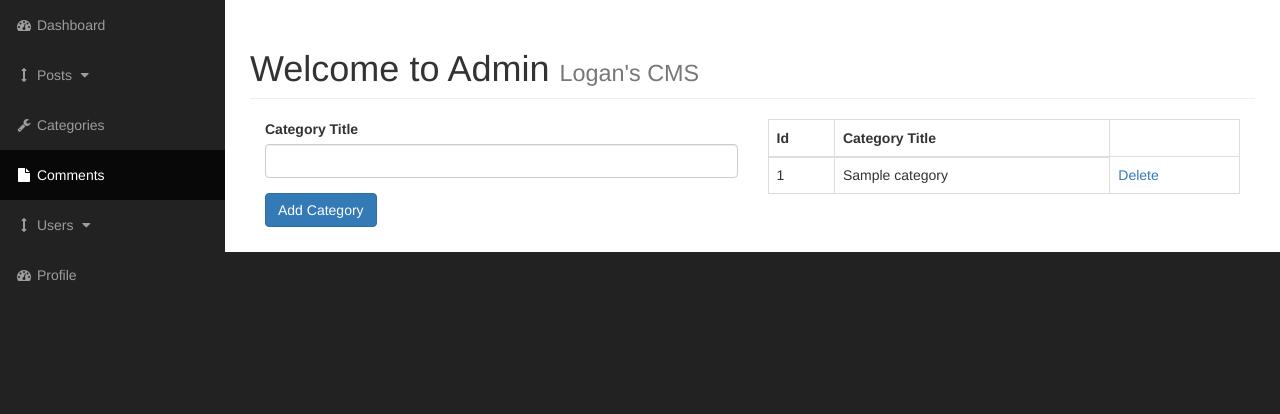
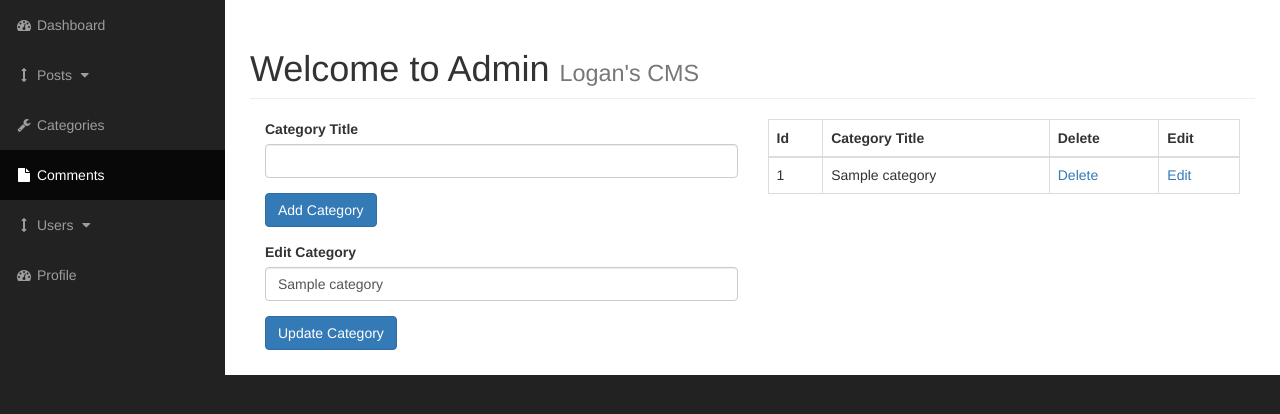
Before and after one commit to HsiaRepo/cms, a PHP site: page /admin/categories.php?edit=1 in a window 1280 px wide. Shown: the part 51-465 px from the top of the page. Run offline with PHP 8.4, Linux system fonts and the light colour scheme; tables that the repository leaves empty or names only in its code hold one stand-in row (values such as "Sample post").

Commit message:
added admin update category functionality. refactored and sanitized sqli connections

```diff
--- a/admin/categories.php
+++ b/admin/categories.php
@@ -19,11 +19,12 @@
                     </h1>
 
                     <div class="col-xs-6">
+
                         <?php
 
                         if (isset($_POST['submit'])) {
 
-                            // Checking if user submits
+                            // TODO Checking if user submits
                             // echo "<h1>Hello!</h1>";
 
                             $cat_title = $_POST['cat_title'];
@@ -35,23 +36,25 @@
                             } else {
 
                                 // TODO Add Logic
-                                $query = "INSERT INTO categories(cat_title) ";
-                                $query.= "VALUE('{$cat_title}')";
+                                $query = "INSERT INTO categories(cat_title) VALUES (?)";
+                                $stmt = mysqli_prepare($connection, $query);
 
-                                $create_category_query = mysqli_query($connection, $query);
+                                // Bind the parameter
+                                mysqli_stmt_bind_param($stmt, 's', $cat_title);
 
-                                if (!$create_category_query){
+                                // Execute the statement
+                                $result = mysqli_stmt_execute($stmt);
+
+                                if (!$result) {
                                     die('QUERY FAILED' . mysqli_error($connection));
                                 }
 
                             }
-
                         }
-
 
                         ?>
 
-
+                        <!-- Add Category -->
                         <form action="" method="post">
                             <div class="form-group">
                                 <label for="cat-title">Category Title</label>
@@ -60,9 +63,18 @@
                             <div class="form-group">
                                 <input class="btn btn-primary" type="submit" name="submit" value="Add Category">
                             </div>
+                        </form>
 
-                        </form>
-                    </div><!-- Add Category Form -->
+                        <?php
+
+                        if (isset($_GET['edit'])) {
+                            $cat_id = $_GET['edit'];
+                            include "includes/update_categories.php";
+                        }
+
+                        ?>
+
+                    </div><!-- Category Forms -->
 
                     <div class="col-xs-6">
                         <table class="table table-bordered table-hover">
@@ -70,6 +82,8 @@
                             <tr>
                                 <th>Id</th>
                                 <th>Category Title</th>
+                                <th>Delete</th>
+                                <th>Edit</th>
                             </tr>
                             </thead>
                             <tbody>
@@ -78,16 +92,25 @@
 
                                 // Query all categories
                                 $query = "SELECT * FROM categories";
-                                $categories_query = mysqli_query($connection, $query);
+                                $stmt = mysqli_prepare($connection, $query);
 
-                                while ($row = mysqli_fetch_assoc($categories_query)) {
+                                // Execute the statement
+                                mysqli_stmt_execute($stmt);
+
+                                // Get result
+                                $result = mysqli_stmt_get_result($stmt);
+
+                                while ($row = mysqli_fetch_assoc($result)) {
+
                                     // Get and Print category id and title
                                     $cat_id = $row['cat_id'];
                                     $cat_title = $row['cat_title'];
+
                                     echo "<tr>";
                                     echo "<td>{$cat_id}</td>";
                                     echo "<td>{$cat_title}</td>";
                                     echo "<td><a href='categories.php?delete={$cat_id}'>Delete</a></td>";
+                                    echo "<td><a href='categories.php?edit={$cat_id}'>Edit</a></td>";
                                     echo "</tr>";
 
                                 }
@@ -96,10 +119,28 @@
 
                                 <?php
 
-                                if (isset($_GET['delete'])){
+                                // Delete Query
+                                if (isset($_GET['delete'])) {
+
                                     $delete_cat_id = $_GET['delete'];
-                                    $query = "DELETE FROM categories WHERE cat_id = {$delete_cat_id} ";
-                                    $delete_category_query = mysqli_query($connection, $query);
+                                    $query = "DELETE FROM categories WHERE cat_id = ? ";
+
+                                    $stmt = mysqli_prepare($connection, $query);
+
+                                    // Bind the parameter
+                                    mysqli_stmt_bind_param($stmt, 'i', $delete_cat_id);
+
+                                    // Execute the statement
+                                    $result = mysqli_stmt_execute($stmt);
+
+                                    if (!$result) {
+
+                                        die('QUERY FAILED' . mysqli_error($connection));
+
+                                    }
+
+                                    header("Location: categories.php");
+
                                 }
 
                                 ?>
@@ -108,13 +149,10 @@
                         </table>
                     </div>
                 </div>
-
             </div>
             <!-- /.row -->
-
         </div>
         <!-- /.container-fluid -->
-
     </div>
     <!-- /#page-wrapper -->
 
--- /dev/null
+++ b/admin/includes/update_categories.php
@@ -0,0 +1,58 @@
+<!-- Update Category -->
+<form action="" method="post">
+    <div class="form-group">
+        <label for="cat-title">Edit Category</label>
+
+        <?php
+
+        // Query for displaying category to edit
+        if (isset($_GET['edit'])) {
+
+            $cat_id = $_GET['edit'];
+            $query = "SELECT * FROM categories WHERE cat_id = ?";
+
+            // Proper SQL injection prevention
+            $stmt = mysqli_prepare($connection, $query);
+            mysqli_stmt_bind_param($stmt, 'i', $cat_id);
+            mysqli_stmt_execute($stmt);
+            $result = mysqli_stmt_get_result($stmt);
+
+            while ($row = mysqli_fetch_assoc($result)) {
+
+                $cat_id = $row['cat_id'];
+                $cat_title = $row['cat_title'];
+
+                ?>
+
+                <input value="<?php echo $cat_title; ?>" type="text" class="form-control" name="cat_title">
+
+                <?php
+            }
+        }
+
+        ?>
+
+        <?php
+
+        // Update Query
+        if (isset($_POST['update_category'])) {
+
+            $update_cat_id = $_GET['edit'];
+            $cat_title_to_update = $_POST['cat_title'];
+
+            $query = "UPDATE categories SET cat_title = ? WHERE cat_id = ?";
+
+            $stmt = mysqli_prepare($connection, $query);
+            mysqli_stmt_bind_param($stmt, 'si', $cat_title_to_update, $update_cat_id);
+            mysqli_stmt_execute($stmt);
+
+            header("Location: categories.php");
+        }
+
+        ?>
+
+    </div>
+    <div class="form-group">
+        <input class="btn btn-primary" type="submit" name="update_category" value="Update Category">
+    </div>
+</form>
--- a/includes/db.php
+++ b/includes/db.php
@@ -26,12 +26,10 @@ foreach ($db as $key => $value) {
 
 $connection = mysqli_connect(DB_HOST, DB_USER, DB_PW, DB_NAME);
 
-// check $connection
-if ($connection) {
-
-    echo "";
-    // echo "connected..";
-
+// Check $connection
+if (mysqli_connect_errno()) {
+    // Log the error or handle it in a way that doesn't expose details to the public
+    die("Database connection failed: " . mysqli_connect_error());
 }
 
 ?>
```
Also changed, not shown: includes/navigation.php (+5 -2 lines), includes/sidebar.php (+9 -2 lines), index.php (+8 -2 lines).
